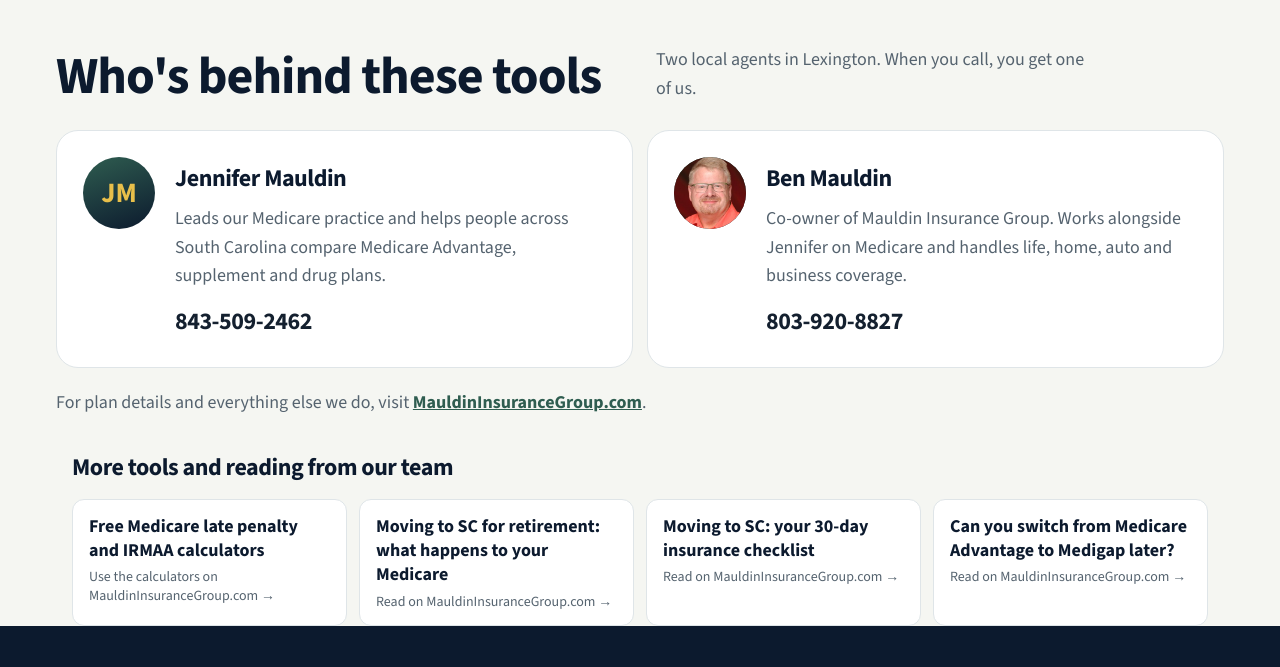
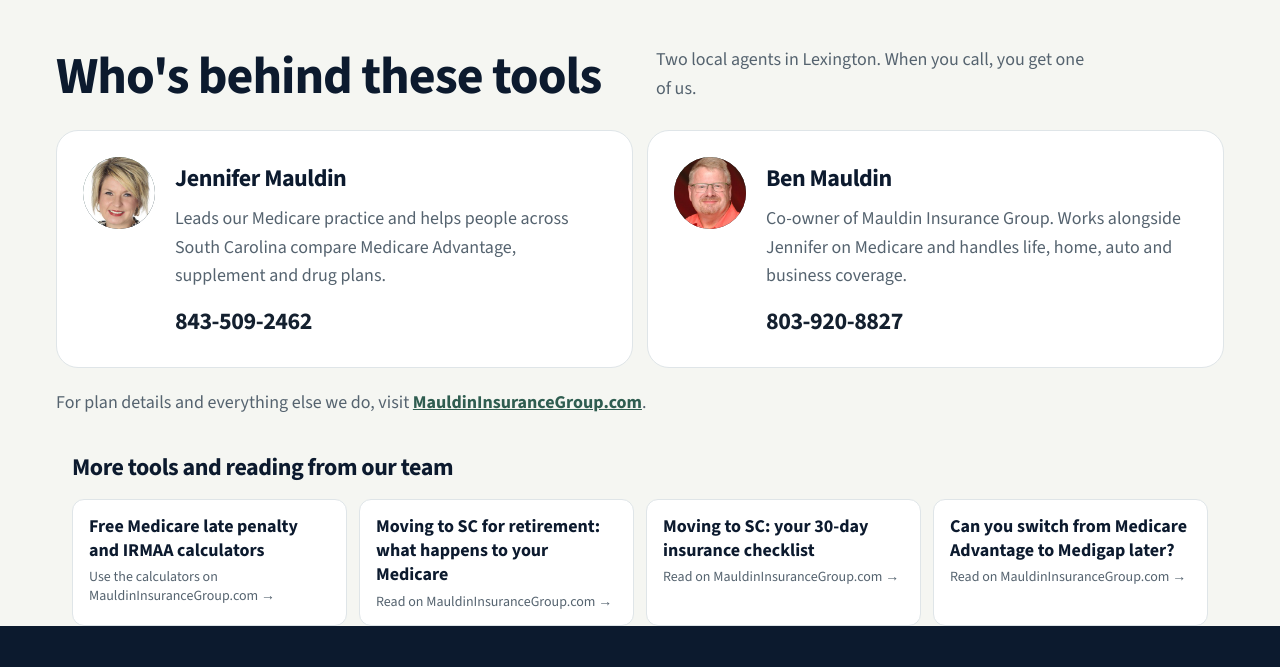
Before and after one commit to benjmauldin-blip/southcarolinamedicareagency.com, a plain HTML site: page index.html in a window 1280 px wide. Shown: the part 1900-2567 px from the top of the page. Drawn offline with nearby package versions, Linux system fonts and the light colour scheme.

Commit message:
Add Jennifer's headshot
Co-Authored-By: Claude Opus 5.5 <noreply@anthropic.com>
Claude-Session: https://claude.ai/code/session_01QDcAavo2XgjTGFBgwrXJsK

```diff
--- a/index.html
+++ b/index.html
@@ -126,7 +126,7 @@ img.av{object-fit:cover;display:block}
 <section class="s w">
   <div class="head"><h2>Who's behind these tools</h2><p>Two local agents in Lexington. When you call, you get one of us.</p></div>
   <div class="people">
-    <div class="person"><div class="av" aria-hidden="true">JM</div><div><h3>Jennifer Mauldin</h3><p>Leads our Medicare practice and helps people across South Carolina compare Medicare Advantage, supplement and drug plans.</p><a class="ph" href="tel:+18435092462">843-509-2462</a></div></div>
+    <div class="person"><img class="av" src="/jennifer-mauldin-avatar.jpg" alt="Jennifer Mauldin" width="72" height="72" loading="lazy"><div><h3>Jennifer Mauldin</h3><p>Leads our Medicare practice and helps people across South Carolina compare Medicare Advantage, supplement and drug plans.</p><a class="ph" href="tel:+18435092462">843-509-2462</a></div></div>
     <div class="person"><img class="av" src="/ben-mauldin-avatar.jpg" alt="Ben Mauldin" width="72" height="72" loading="lazy"><div><h3>Ben Mauldin</h3><p>Co-owner of Mauldin Insurance Group. Works alongside Jennifer on Medicare and handles life, home, auto and business coverage.</p><a class="ph" href="tel:+18039208827">803-920-8827</a></div></div>
   </div>
   <p class="more-link">For plan details and everything else we do, visit <a href="https://www.mauldininsurancegroup.com/medicare">MauldinInsuranceGroup.com</a>.</p>
```
Also changed, not shown: jennifer-mauldin-avatar.jpg (added).
